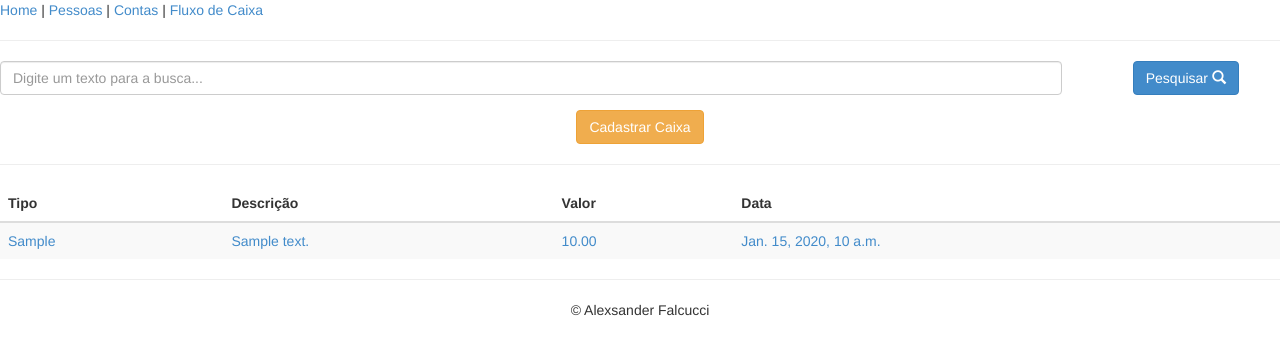
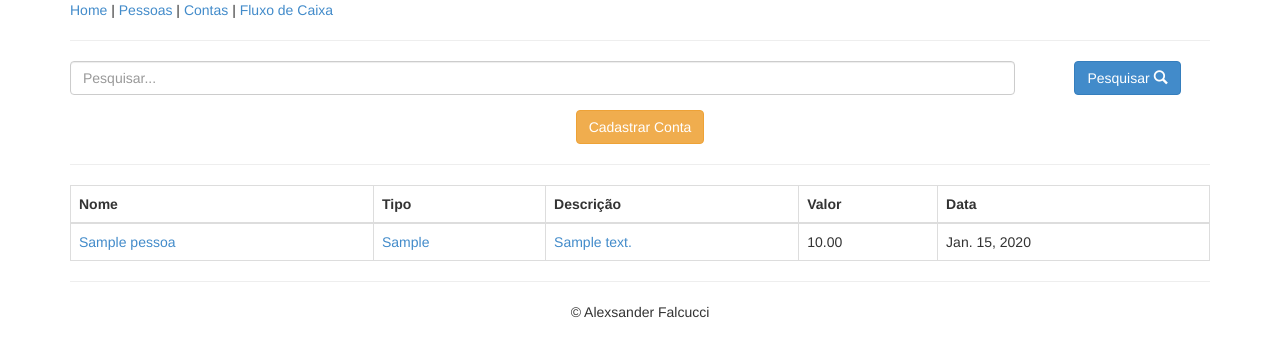
Before and after one commit to rustoceans/projetoFPUNIX, a Django app: page /caixas/ in a window 1280 px wide. Shown: the top 357 px of that part. Run offline with Django 3.2, Linux system fonts and the light colour scheme; tables that the repository leaves empty hold one stand-in row (Sample ...); the page is wider than the window, and the part outside it is not shown; some libraries are stand-ins or nearby versions.

Commit message:
atualizacao

```diff
--- a/caixas/models.py
+++ b/caixas/models.py
@@ -1,5 +1,6 @@
 from django.db import models
 from pessoas.models import Pessoa
+import datetime
 
 class Conta(models.Model):
     pessoa = models.ForeignKey(Pessoa)
@@ -13,4 +14,4 @@ class Conta(models.Model):
 
     pagseguro = models.CharField(max_length='300', blank=True)
 
-    data = models.DateTimeField(db_index=True, auto_now=False, auto_now_add=True)
+    data = models.DateTimeField(db_index=True, auto_now=False, auto_now_add=False)
--- a/caixas/urlsCaixas.py
+++ b/caixas/urlsCaixas.py
@@ -6,6 +6,6 @@ urlpatterns = patterns('caixas.views',
     url(r'^editar/(?P<pk>\d+)/$', 'caixaEditar'),
     url(r'^salvar/$', 'caixaSalvar'),
     url(r'^excluir/(?P<pk>\d+)/$', 'caixaExcluir'),
-    url(r'^buscar/$', 'caixaBuscar'),
+    url(r'^pesquisar/$', 'caixaPesquisar'),
     url(r'^$', 'caixaListar'),
 )
--- a/caixas/views.py
+++ b/caixas/views.py
@@ -1,13 +1,13 @@
 from django.shortcuts import render, HttpResponseRedirect
 from caixas.models import Conta
-from pessoas.models import Pessoa
+from django.db.models import Q
 
 # Create your views here.
 def index(request):
     return render(request, 'index.html')
 
 def caixaListar(request):
-    caixas = Conta.objects.all()[0:10]
+    caixas = Conta.objects.all().order_by('descricao')
     #caixas = []
     #caixas.append(Conta(tipo='E', descricao='teste', pessoa_id=1, valor='123', data='12/12/12'))
     return render(request, 'caixas/listaCaixas.html', {'caixas': caixas})
@@ -25,29 +25,31 @@ def caixaSalvar(request):
 
         caixa.tipo = request.POST.get('tipo', '')
         caixa.descricao = request.POST.get('descricao', '')
-        caixa.valor = request.POST.get('valor', '10 ')
-        caixa.data = request.POST.get('data', '')
-        caixa.pessoa_id = request.POST.get('pessoa_id', '1')
-        caixa.nome = request.POST.get('nome', '')
+        caixa.valor = request.POST.get('valor', '')
+        caixa.data = request.POST.get('data', 'date: "J f, Y"')
+        caixa.pessoa_id = request.POST.get('pessoa_id', '')
 
         caixa.save()
         return HttpResponseRedirect('/caixas/')
 
-def caixaBuscar(request):
+def caixaPesquisar(request):
     if request.method == 'POST':
-        buscar = request.POST['buscaCaixa'].upper()
+        txtBusca = request.POST.get('txtBusca', 'TUDO').upper()
         try:
-            caixas = Conta.objects.filter(
-            (Q(tipo__contains=buscar) |
-            Q(descricao__contains=buscar) |
-            Q(valor__contains=buscar) |
-            Q(data__contains=buscar))).order_by('-descricao')
+            if txtBusca == 'TUDO':
+                caixas = Conta.objects.all().order_by('descricao')
+            else:
+                caixas = Conta.objects.filter(
+                (Q(tipo__contains=txtBusca) |
+                Q(descricao__contains=txtBusca) |
+                Q(valor__contains=txtBusca) |
+                Q(data__contains=txtBusca))).order_by('-descricao')
         except:
             caixas = []
 
         #print caixas
 
-        return render(request, 'caixas/listaCaixas.html', {'caixas':caixas})
+        return render(request, 'caixas/listaCaixas.html', {'caixas':caixas, 'txtBusca':txtBusca})
 
 def  caixaEditar(request, pk=0):
     try:
--- a/core/templates/base.html
+++ b/core/templates/base.html
@@ -8,7 +8,7 @@
     <title>{% block titulo %}{% endblock titulo %} - Financeiro Pessoal</title>
 
     <!-- CSS -->
-    <link rel="shortcut icon" href="{{ STATIC_URL }}img/favicon.ico">
+    <link rel="shortcut icon" href="{{ STATIC_URL }}img/download.jpg">
     <link href="{{ STATIC_URL }}bootstrap/css/bootstrap.min.css" rel="stylesheet">
     <link href="{{ STATIC_URL }}css/jasny-bootstrap.min.css" rel="stylesheet">
     <!-- FIM CSS -->
@@ -16,6 +16,7 @@
   </head>
 
   <body>
+    <div class="container">
     <!-- MENU -->
     <a href="/">Home</a> | <a href="/pessoas/">Pessoas</a> | <a href="/caixas/">Contas</a> | <a href="#">Fluxo de Caixa</a>
     <!-- FIM MENU -->
@@ -40,4 +41,5 @@
     <!-- FIM JavaScript -->
 
   </body>
+  </div>
 </html>
--- a/core/templates/caixas/listaCaixas.html
+++ b/core/templates/caixas/listaCaixas.html
@@ -4,11 +4,11 @@
 
 {% block conteudo %}
 <div align="center">
-  <form role="form" method="POST" action="/caixas/buscar/">{% csrf_token %}
+  <form role="form" method="POST" action="/caixas/pesquisar/">{% csrf_token %}
     <div class="form-group">
       <div class="row">
         <div class="col-md-10">
-          <input type="text" class="form-control" name="buscaCaixa" value="{{ caixa.tipo }}" placeholder="Digite um texto para a busca...">
+          <input type="text" class="form-control" name="txtBusca" id="txtBusca" value="{{ txtBusca }}" placeholder="Pesquisar...">
         </div>
         <div class="col-md-2" align="center">
           <button type="submit" class="btn btn-primary">Pesquisar <span class="glyphicon glyphicon-search"></span></button>
@@ -17,28 +17,29 @@
     </div>
   </form>
 
-  <a href="/caixas/adicionar/" class="btn btn-warning">Cadastrar Caixa</a>
+  <a href="/caixas/adicionar/" class="btn btn-warning">Cadastrar Conta</a>
 
 </div>
 <hr>
 <div class="table-responsive">
-      <table class="table table-striped">
+      <table class="table table-bordered">
         <thead>
           <tr>
+            <th>Nome</th>
             <th>Tipo</th>
             <th>Descrição</th>
             <th>Valor</th>
             <th>Data</th>
-
           </tr>
         </thead>
         <tbody>
         {% for caixa in caixas %}
           <tr>
-            <td><a href="/caixas/editar/{{ caixa.pk }}"/>{{ caixa.tipo }}</td>
-            <td><a href="/caixas/editar/{{ caixa.pk }}"/>{{ caixa.descricao }}</td>
-            <td><a href="/caixas/editar/{{ caixa.pk }}"/>{{ caixa.valor }}</td>
-            <td><a href="/caixas/editar/{{ caixa.pk }}"/> {{ caixa.data }}</td>
+            <td><a href="/caixas/editar/{{ caixa.pk }}/">{{ caixa.pessoa.nome }}</td>
+            <td><a href="/caixas/editar/{{ caixa.pk }}/">{{ caixa.tipo }}</td>
+            <td><a href="/caixas/editar/{{ caixa.pk }}/">{{ caixa.descricao }}</td>
+            <td>{{ caixa.valor }}</td>
+            <td> {{ caixa.data|date }}</td>
 
           </tr>
         {% endfor %}
--- a/core/templates/pessoas/formPessoas.html
+++ b/core/templates/pessoas/formPessoas.html
@@ -5,7 +5,7 @@
 {% block conteudo %}
 <form class="form-horizontal" action="/pessoas/salvar/" method="POST" role="form">{% csrf_token %}
 
-    <input type="hidden" id="codigo" value="{{ pessoa.pk|default_if_none:'0' }}">
+    <input type="hidden" name="codigo" id="codigo" value="{{ pessoa.pk|default_if_none:'0' }}">
 
     <div class="form-group">
         <label for="idNome" class="col-sm-2 control-label">Nome</label>
```
Also changed, not shown: core/templates/caixas/formCaixas.html (+13 -4 lines), core/templates/index.html (+11 -1 lines), core/templates/pessoas/listaPessoas.html (+5 -3 lines), pessoas/views.py (+15 -9 lines), core/static/img/download.jpg (added), core/static/img/gestao_financeira.jpg (added).
